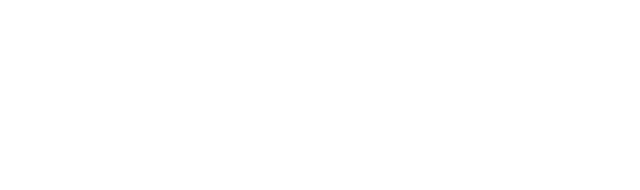
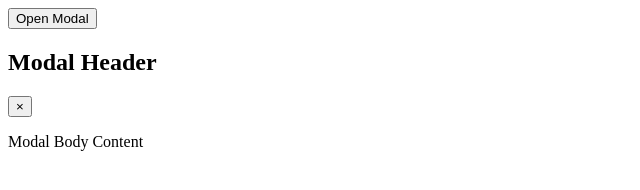
Before and after one commit to acciojob/css-modal-KDMEHTA704, a website: page main.html in a window 1280 px wide. Shown: the whole page, without its empty margins (0-640 px from the left). Drawn offline with Linux system fonts and the light colour scheme.

Commit message:
created a submission

```diff
--- a/main.html
+++ b/main.html
@@ -1,16 +1,30 @@
 <!DOCTYPE html>
+<html lang="en">
+<head>
+    <meta charset="UTF-8">
+    <meta name="viewport" content="width=device-width, initial-scale=1.0">
+    <title>Custom Modal</title>
 
-<html>
+</head>
+<body>
 
-<head>
-	<link rel="stylesheet" href="styles.css">
-</head>
+    <!-- Button to open modal -->
+    <button id="openModal">Open Modal</button>
 
-<body>
-	<!-- the entire body must be written by student -->
-    <script type="text/javascript" src="./script.js">
-</script>
+    <!-- Modal -->
+    <div class="modal" id="modal">
+        <div class="modal-content">
+            <div class="modal-header">
+                <h2>Modal Header</h2>
+                <button class="close-modal">&times;</button>
+            </div>
+            <div class="modal-body">
+                <p>Modal Body Content</p>
+            </div>
+        </div>
+    </div>
+
+
 
 </body>
-
 </html>
--- a/script.js
+++ b/script.js
@@ -1 +1,21 @@
 //your JS code here. If required.
+const modal = document.getElementById("modal");
+        const openModalBtn = document.getElementById("openModal");
+        const closeModalBtn = document.querySelector(".close-modal");
+
+        // Open modal on button click
+        openModalBtn.addEventListener("click", () => {
+            modal.style.display = "flex";
+        });
+
+        // Close modal when close button is clicked
+        closeModalBtn.addEventListener("click", () => {
+            modal.style.display = "none";
+        });
+
+        // Close modal when clicking outside modal content
+        window.addEventListener("click", (event) => {
+            if (event.target === modal) {
+                modal.style.display = "none";
+            }
+        });
--- a/styles.css
+++ b/styles.css
@@ -1 +1,77 @@
 /*  your css code here. If applicable */
+
+/* Your CSS Code here. */
+dialog {
+            width: 300px;
+            padding: 20px;
+            border: none;
+            border-radius: 10px;
+            box-shadow: 0px 0px 10px rgba(0, 0, 0, 0.2);
+            text-align: center;
+        }
+
+        /* Styling for the modal backdrop */
+        dialog::backdrop {
+            background: rgba(0, 0, 0, 0.5);
+        }
+
+        /* Button styling */
+        button {
+            margin-top: 10px;
+            padding: 8px 15px;
+            border: none;
+            background: #007bff;
+            color: white;
+            cursor: pointer;
+            border-radius: 5px;
+        }
+.modal {
+            display: none;
+            position: fixed;
+            top: 0;
+            left: 0;
+            width: 100%;
+            height: 100%;
+            background: rgba(0, 0, 0, 0.5);
+            display: flex;
+            align-items: center;
+            justify-content: center;
+        }
+
+        /* Modal content */
+        .modal-content {
+            background: white;
+            padding: 20px;
+            border-radius: 10px;
+            width: 300px;
+            box-shadow: 0px 0px 10px rgba(0, 0, 0, 0.2);
+        }
+
+        /* Modal header */
+        .modal-header {
+            display: flex;
+            justify-content: space-between;
+            align-items: center;
+            border-bottom: 1px solid #ddd;
+            padding-bottom: 10px;
+        }
+
+        /* Close button */
+        .close-modal {
+            cursor: pointer;
+            background: red;
+            color: white;
+            border: none;
+            padding: 5px 10px;
+            border-radius: 5px;
+        }
+
+        /* Open modal button */
+        #openModal {
+            padding: 10px;
+            background: blue;
+            color: white;
+            border: none;
+            border-radius: 5px;
+            cursor: pointer;
+        }
```
